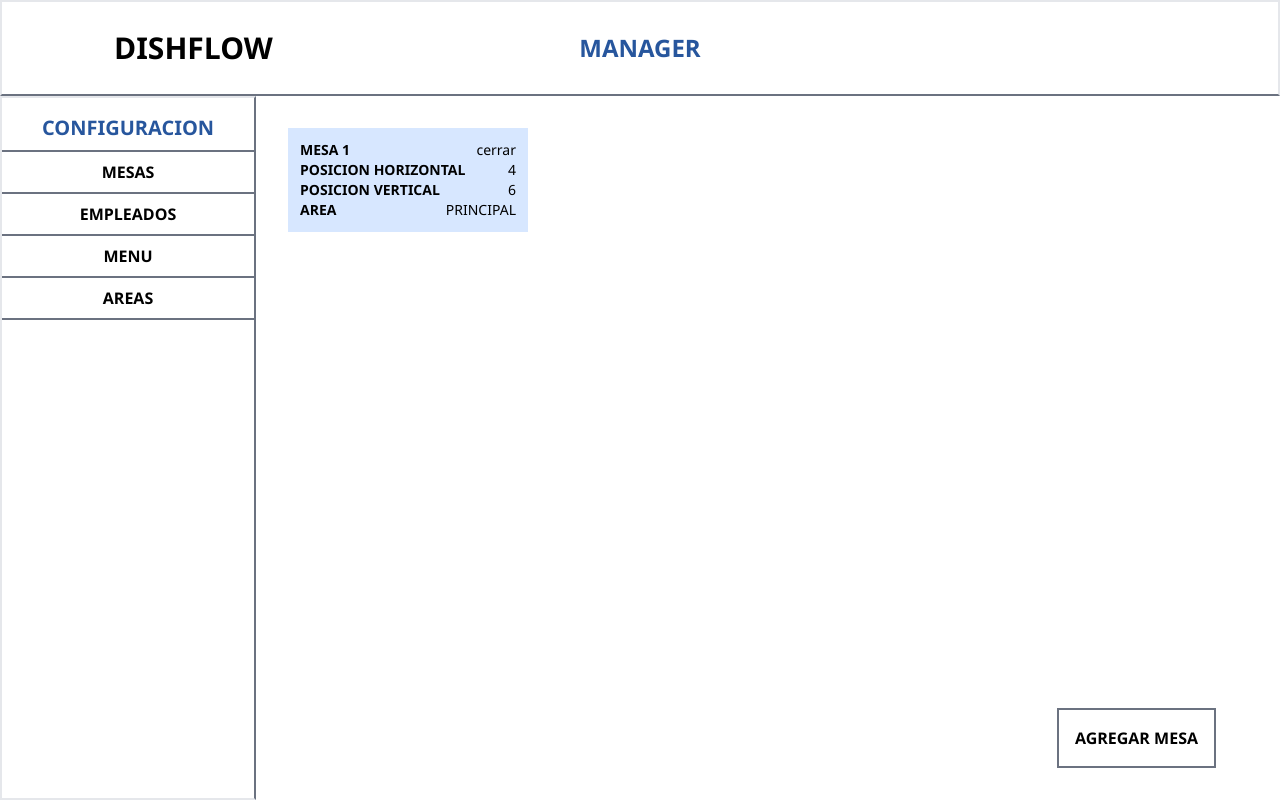
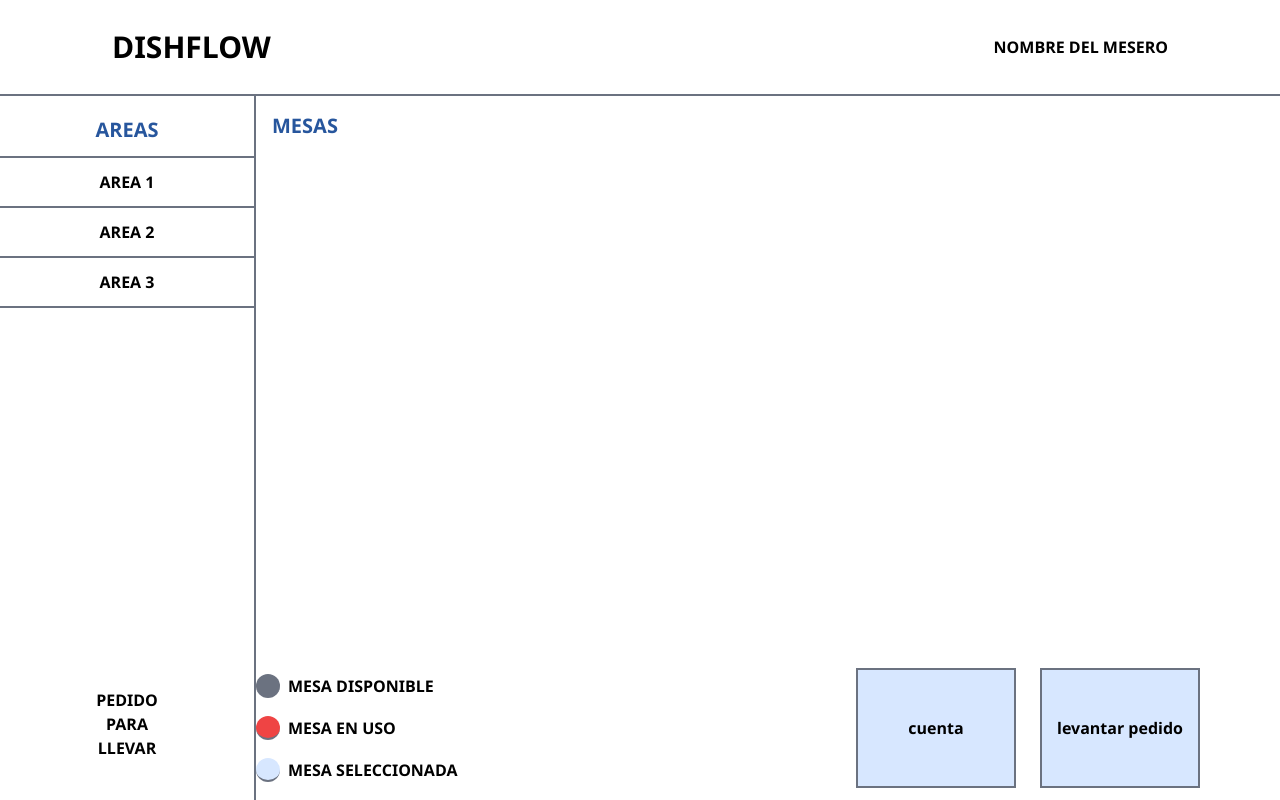
Before and after one commit to No-Country-simulation/c22-58-n-webapp, a React (Vite) app in the folder frontend/: page /mesas in a window 1280 px wide. Built offline with nearby package versions, Linux system fonts and the light colour scheme.

Commit message:
terminado el html y css de las mesas

```diff
--- a/frontend/package.json
+++ b/frontend/package.json
@@ -11,7 +11,8 @@
   },
   "dependencies": {
     "react": "^18.3.1",
-    "react-dom": "^18.3.1"
+    "react-dom": "^18.3.1",
+    "zustand": "^5.0.1"
   },
   "devDependencies": {
     "@eslint/js": "^9.13.0",
--- a/frontend/src/App.tsx
+++ b/frontend/src/App.tsx
@@ -1,10 +1,11 @@
-import "./index.css";
+import './index.css';
 //import BarraNavegacionMenu from './components/BarraNavegacionMenu';
 //import Cocina from './components/Cocina';
-import Manager from "./components/Manager";
+import Manager from './components/Manager';
+import Mesas from './components/Mesas';
 
 function App() {
-  return <Manager />;
+	return <Mesas />;
 }
 
 export default App;
--- /dev/null
+++ b/frontend/src/components/Mesas.tsx
@@ -0,0 +1,54 @@
+export default function Mesas() {
+	return (
+		<main className="grid grid-cols-[20%,80%] grid-rows-[6rem,1fr,9rem] h-screen uppercase font-bold font-sans">
+			<header className="col-span-full flex items-center border-solid border-b-2 border-b-gray-500">
+				<h1 className="ml-28 text-3xl mr-auto">dishflow</h1>
+				<span className="mr-28">nombre del mesero</span>
+			</header>
+			<aside className="col-span-1 row-span-2 py-2 border-r-gray-500 border-r-2 border-solid text-center relative">
+				<h2 className="text-[#27569d] text-xl py-3 border-solid border-b-2 border-b-gray-500">
+					areas
+				</h2>
+				<ul className="">
+					<li className="py-3 hover:bg-[#d7e7ff] border-solid border-b-2 border-b-gray-500">
+						area 1
+					</li>
+					<li className="py-3 hover:bg-[#d7e7ff] border-solid border-b-2 border-b-gray-500">
+						area 2
+					</li>
+					<li className="py-3 hover:bg-[#d7e7ff] border-solid border-b-2 border-b-gray-500">
+						area 3
+					</li>
+				</ul>
+				<button className="uppercase absolute bottom-6 left-[50%] -translate-x-1/2 p-4">
+					pedido para llevar
+				</button>
+			</aside>
+			<section className="relative">
+				<h3 className="absolute p-4 text-[#27569d] text-xl">mesas</h3>
+			</section>
+			<footer className="flex">
+				<ul className="mr-auto flex flex-col justify-evenly">
+					<li className="flex">
+						<div className="border-solid border-b-2 border-gray-500 bg-gray-500 rounded-full w-6 mr-2"></div>
+						mesa disponible
+					</li>
+					<li className="flex">
+						<div className="border-solid border-b-2 border-gray-500 bg-red-500 rounded-full w-6 mr-2"></div>
+						mesa en uso
+					</li>
+					<li className="flex">
+						<div className="border-solid border-b-2 border-gray-500 bg-[#d7e7ff] rounded-full w-6 mr-2"></div>
+						mesa seleccionada
+					</li>
+				</ul>
+				<button className="p-3 m-3 min-w-40 bg-[#d7e7ff] border-solid border-2 border-gray-500">
+					cuenta
+				</button>
+				<button className="p-3 m-3 min-w-40 mr-20 bg-[#d7e7ff] border-solid border-2 border-gray-500">
+					levantar pedido
+				</button>
+			</footer>
+		</main>
+	);
+}
```
Also changed, not shown: 2 other files (tests, documents, lock files or other folders).
